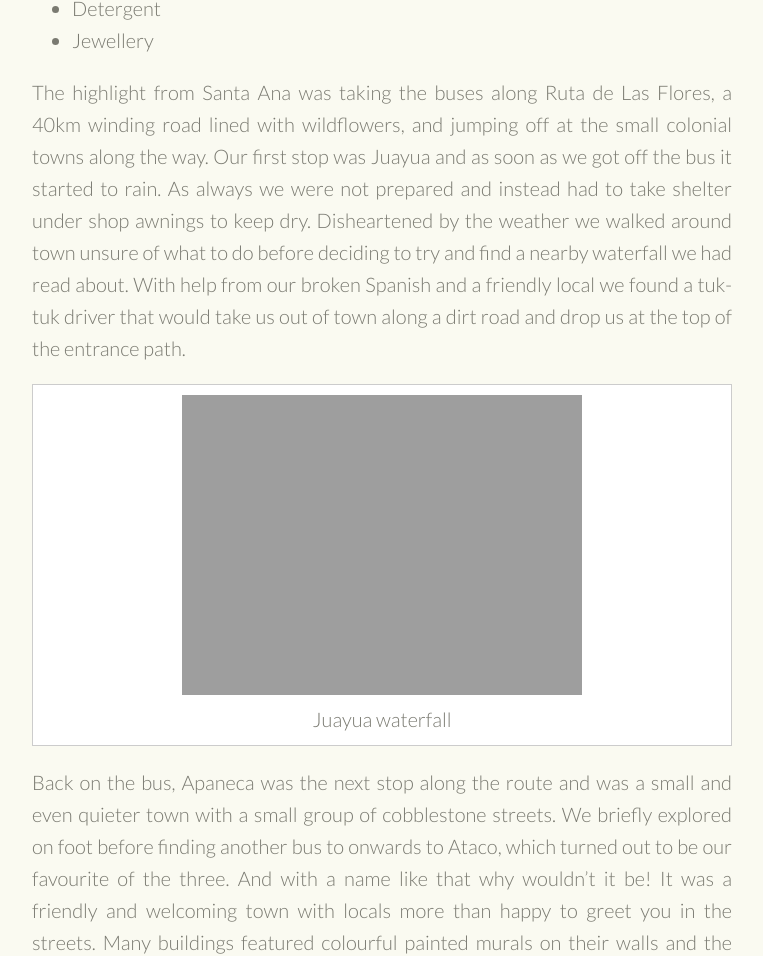
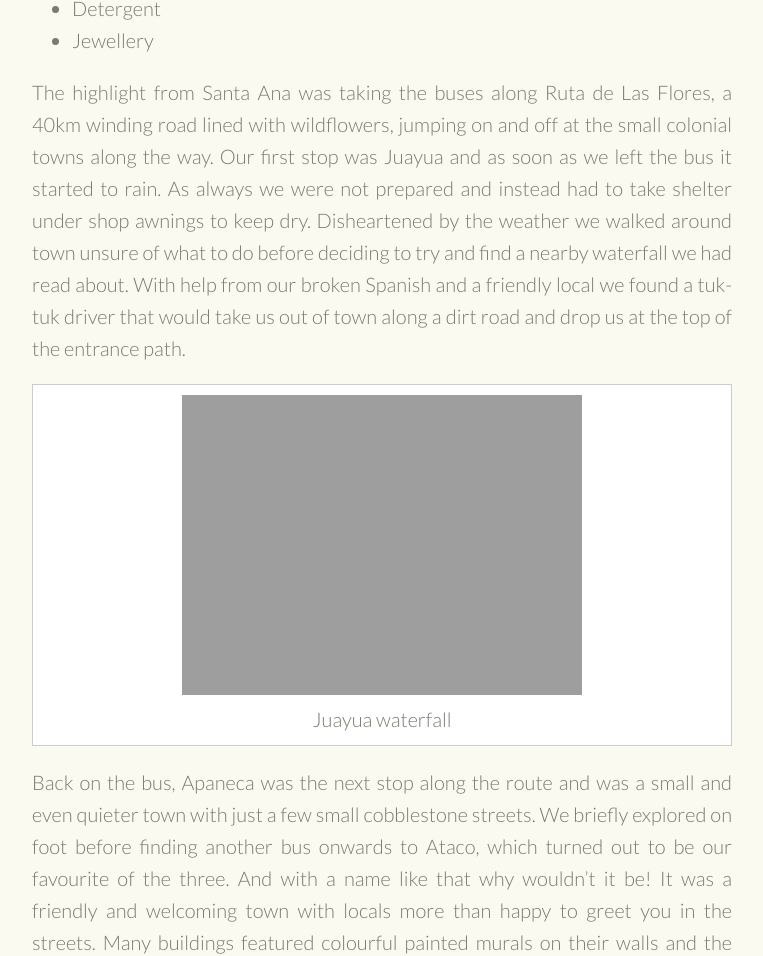
Before and after one commit to danielbowden/danielbowden.github.io, a Jekyll site: the page built from travel/_posts/2015-06-12-elsalvador.md, in a window 1280 px wide and 1400 px high, scrolled down 3080 px. Shown: the part 180-1136 px from the top of the window, without its empty margins (258-1021 px from the left). Built offline with Jekyll 4.4.1, drawn with Linux system fonts in a browser that asks for light colours; comment, search, counter and statistics services are not loaded; some of the changed text lies outside the part shown.

```diff
--- a/travel/_posts/2015-06-12-elsalvador.md
+++ b/travel/_posts/2015-06-12-elsalvador.md
@@ -76,17 +76,17 @@ Our [hostel](http://www.hostalcasaverde.com) in Santa Ana was centrally located
 * Detergent
 * Jewellery
 
-The highlight from Santa Ana was taking the buses along Ruta de Las Flores, a 40km winding road lined with wildflowers, and jumping off at the small colonial towns along the way. Our first stop was Juayua and as soon as we got off the bus it started to rain. As always we were not prepared and instead had to take shelter under shop awnings to keep dry. Disheartened by the weather we walked around town unsure of what to do before deciding to try and find a nearby waterfall we had read about. With help from our broken Spanish and a friendly local we found a tuk-tuk driver that would take us out of town along a dirt road and drop us at the top of the entrance path.
+The highlight from Santa Ana was taking the buses along Ruta de Las Flores, a 40km winding road lined with wildflowers, jumping on and off at the small colonial towns along the way. Our first stop was Juayua and as soon as we left the bus it started to rain. As always we were not prepared and instead had to take shelter under shop awnings to keep dry. Disheartened by the weather we walked around town unsure of what to do before deciding to try and find a nearby waterfall we had read about. With help from our broken Spanish and a friendly local we found a tuk-tuk driver that would take us out of town along a dirt road and drop us at the top of the entrance path.
 
 {% include image.html img="images/travel/ElSalvador-Waterfall.jpg" title="Juayua waterfall" %}
 
-Back on the bus, Apaneca was the next stop along the route and was a small and even quieter town with a small group of cobblestone streets. We briefly explored on foot before finding another bus to onwards to Ataco, which turned out to be our favourite of the three. And with a name like that why wouldn't it be! It was a friendly and welcoming town with locals more than happy to greet you in the streets. Many buildings featured colourful painted murals on their walls and the rest were painted in the typical, bright pastel colours we had grown used to seeing in colonial towns.
+Back on the bus, Apaneca was the next stop along the route and was a small and even quieter town with just a few small cobblestone streets. We briefly explored on foot before finding another bus onwards to Ataco, which turned out to be our favourite of the three. And with a name like that why wouldn't it be! It was a friendly and welcoming town with locals more than happy to greet you in the streets. Many buildings featured colourful painted murals on their walls and the rest were painted in the typical, bright pastel colours we had grown used to seeing in colonial towns.
 
 {% include image.html img="images/travel/ElSalvador-AtacoPaintedMurals.jpg" title="Painted murals" %}
 
 {% include image.html img="images/travel/ElSalvador-AtacoStreets.jpg" title="Ataco streets" %}
 
-We stopped for lunch before taking the advice of the staff and climbing the steep hills to a lookout at the top of town. The hot walk was worth it as it offered a great view to the colourful town streets below. We looked around the local markets before heading back to Santa Ana on one of the last buses late that afternoon.
+We stopped for lunch before taking the advice of the staff and climbing the steep neighbourhood hills to a lookout at the top of town. The hot walk was worth it as it offered a great view to the colourful streets below. To finish the day, we looked around the local markets before heading back to Santa Ana on one of the last buses late that afternoon.
 
 {% include image.html img="images/travel/ElSalvador-AtacoFromAbove.jpg" title="Ataco from above" %}
 
```
Also changed, not shown: travel/_posts/2015-06-05-guatemala.md (+2 -2 lines), travel/_posts/2015-07-07-nicaragua.md (+1 -1 lines).
